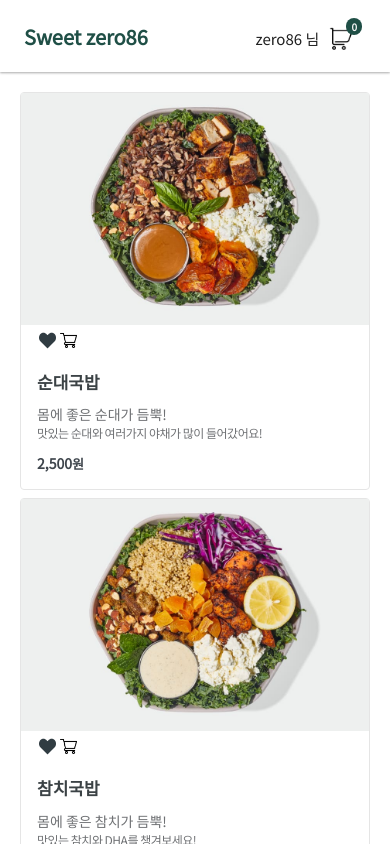
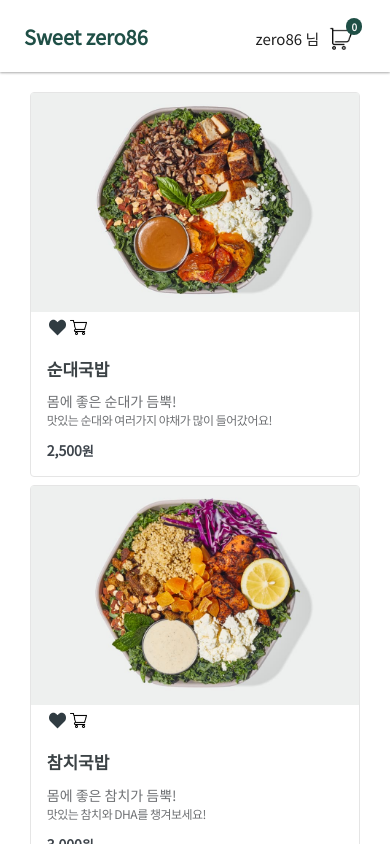
Before and after one commit to katanazero86/react-cart, a React app: page / in a window 390 px wide. Built offline with nearby package versions, Linux system fonts and the light colour scheme.

Commit message:
[feature] react-cart 프로젝트 구성
- 반응형 레이아웃 테스트 및 css 수정

```diff
--- a/public/index.html
+++ b/public/index.html
@@ -29,6 +29,7 @@
 
         #app {
             height: 100%;
+            overflow: auto;
         }
 
     </style>
--- a/src/App.js
+++ b/src/App.js
@@ -18,7 +18,7 @@ function App() {
     const cartModalVisible = useSelector(store => store.cart.cartModalVisible);
 
     return (
-        <div style={{height : '100%', overflow: 'auto', position : 'relative'}}>
+        <div style={{height : '100%', position : 'relative'}}>
             {cartModalVisible ? <CartContainer/> : ''}
             <Header/>
             <Switch>
--- a/src/components/cart/CartContainer.scss
+++ b/src/components/cart/CartContainer.scss
@@ -2,23 +2,29 @@
 
 .wrap {
 
-    background: #000;
-    opacity: 0.7;
-
-    position: fixed;
+  .body {
+    background: #fff;
+    position: absolute;
     top: 0;
     bottom: 0;
-    left: 0;
     right: 0;
-    z-index: 2;
-
-  .body {
-      background: #fff;
-      position: absolute;
-      top: 0;
-      bottom: 0;
-      right: 0;
-      left: 70%;
+    left: 70%;
+    z-index: 3;
   }
 
 }
+
+.wrap:before {
+
+  background: #000;
+  opacity: 0.7;
+
+  content: "";
+  position: fixed;
+  top: 0;
+  bottom: 0;
+  left: 0;
+  right: 0;
+  z-index: 2;
+
+}
--- a/src/components/header/Header.js
+++ b/src/components/header/Header.js
@@ -11,6 +11,7 @@ function Header() {
 
     const openCartDispatch = () => {
         dispatch(openCart());
+        document.querySelector('#app').style = 'overflow : hidden';
     };
 
     return (
--- a/src/components/menu/MenuContainer.js
+++ b/src/components/menu/MenuContainer.js
@@ -7,6 +7,7 @@ import MenuImage from "./menu_jmage/MenuImage";
 import Like from "./menu_icon/Like";
 import Cart from "./menu_icon/Cart";
 import MenuInfo from "./menu_info/MenuInfo";
+
 
 function MenuContainer() {
 
@@ -26,7 +27,9 @@ function MenuContainer() {
     };
 
     const cartClick = () => {
-        alert('준비중..');
+
+
+
     };
 
     return (
--- a/src/components/menu/MenuContainer.scss
+++ b/src/components/menu/MenuContainer.scss
@@ -6,7 +6,7 @@
   @include dFlexWrap();
   align-items: flex-start;
   justify-content: space-between;
-  width: 100%;
+  width: 95%;
 
   padding: 24px;
 
--- a/webpack.config.js
+++ b/webpack.config.js
@@ -26,7 +26,7 @@ module.exports = {
                 use: [
                     // "style-loader",
                     MiniCssExtractPlugin.loader,
-                    { loader: 'css-loader', options : {sourceMap: true, modules : {localIdentName: '[name]_[hash:base64:5]'}} },
+                    { loader: 'css-loader', options : {sourceMap: true, modules : {localIdentName: '[local]_[hash:base64:5]'}} },
                     { loader: 'sass-loader', options : {sourceMap: true} }
                 ]
             }
```
